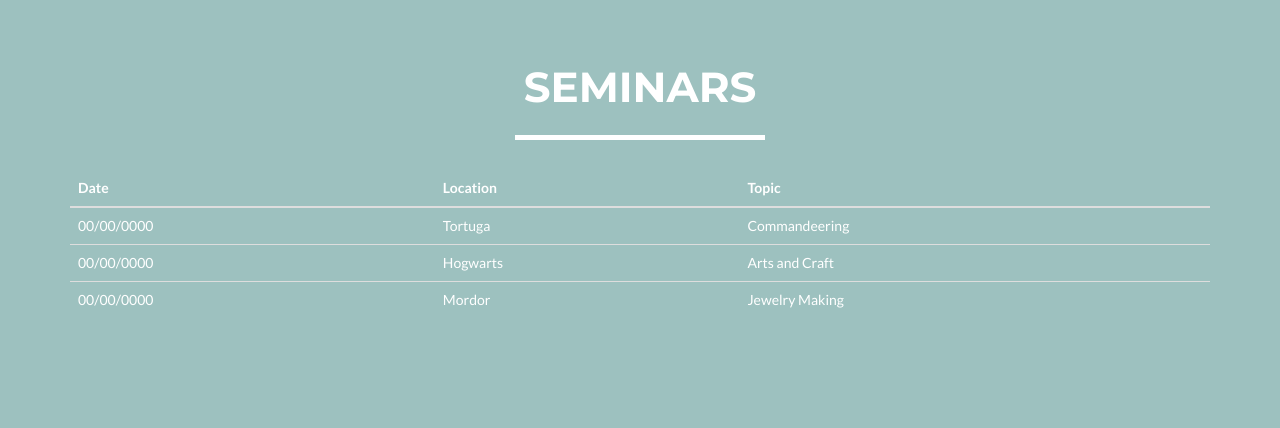
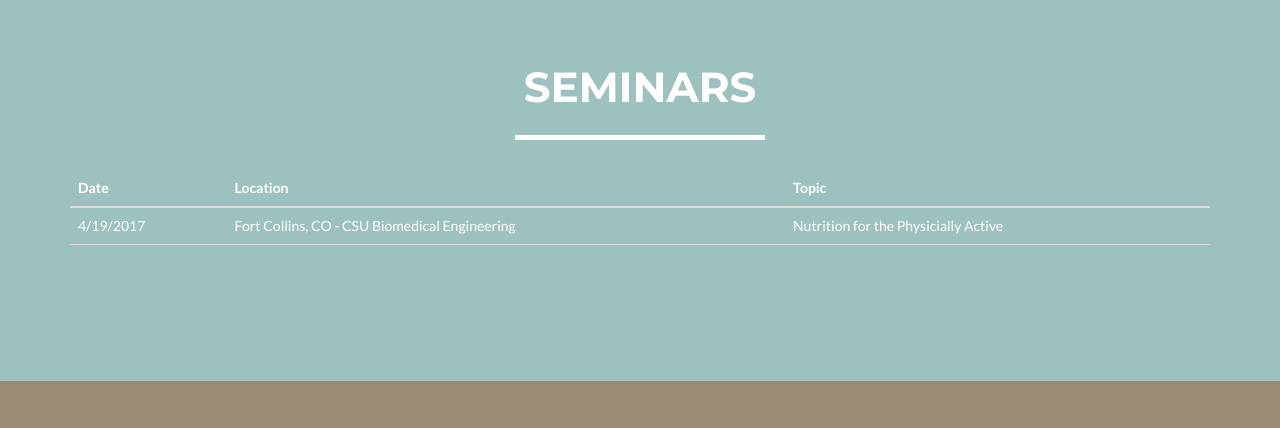
Before and after one commit to kyleropractor/bootstrap-drkyle, a website: page index.html in a window 1280 px wide. Shown: the part 2836-3264 px from the top of the page. Drawn offline with nearby package versions, Linux system fonts and the light colour scheme.

Commit message:
Update adventure description

```diff
--- a/index.html
+++ b/index.html
@@ -197,20 +197,22 @@
                 </thead>
                 <tbody>
                   <tr>
-                    <td>00/00/0000</td>
-                    <td>Tortuga</td>
-                    <td>Commandeering</td>
+                    <td>4/19/2017</td>
+                    <td>Fort Collins, CO - CSU Biomedical Engineering</td>
+                    <td>Nutrition for the Physicially Active</td>
                   </tr>
                   <tr>
-                    <td>00/00/0000</td>
-                    <td>Hogwarts</td>
-                    <td>Arts and Craft</td>
+                    <td></td>
+                    <td></td>
+                    <td></td>
                   </tr>
+                    <!--
                   <tr>
                     <td>00/00/0000</td>
                     <td>Mordor</td>
                     <td>Jewelry Making</td>
                   </tr>
+-->
                 </tbody>
               </table>
         </div>
@@ -303,7 +305,7 @@
                             <h2>Healthy Living</h2>
                             <hr class="star-primary">
                             <img src="img/portfolio/cake.png" class="img-responsive img-centered" alt="">
-                            <p>These individuals are trying to use physical activity to improve their overall health.  Their goals are to decrease risk of diabetes, heart disease and cancer.  They use nutrition to keep healthy joints and brain function late in life.  Luckily for the overall health minded individual, they can also use nutrition for performance enhancement.</p>
+                            <p>These individuals are trying to use physical activity to improve their overall health.  Their goals are to decrease risk of diabetes, heart disease and cancer.  They use nutrition to keep healthy joints and brain function late in life.  Luckily for the overall health minded individual, they can also use nutrition for performance enhancement.  Lucky for the health first individual, they don't have to sacrifice their performance to attain improved body composition and illness prevention.</p>
                             <button type="button" class="btn btn-default" data-dismiss="modal"><i class="fa fa-times"></i> Close</button>
                         </div>
                     </div>
```
